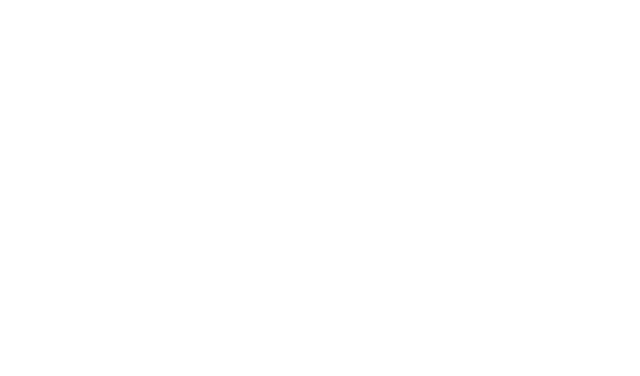
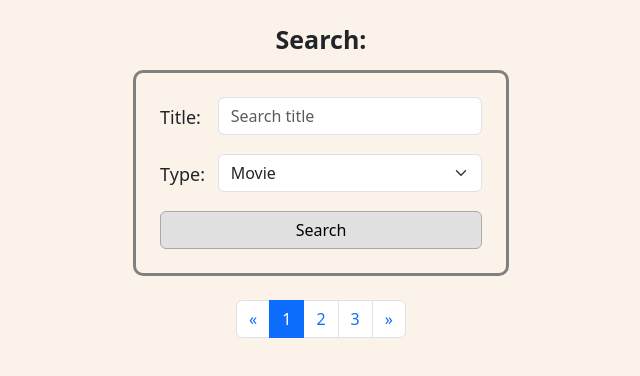
Before and after one commit to TyallevD/HomeWorks, a plain HTML site: page JavaScript/HomeWork_6_exam/index.html in a window 1280 px wide. Shown: the whole page, without its empty margins (319-959 px from the left). Drawn offline with nearby package versions, Linux system fonts and the light colour scheme.

Commit message:
JavaScript HomeWork_6 started

```diff
--- a/JavaScript/HomeWork_6_exam/assets/css/style.scss
+++ b/JavaScript/HomeWork_6_exam/assets/css/style.scss
@@ -0,0 +1,48 @@
+body {
+    background-color: #fbf2e9;
+}
+
+.search-container {
+    display: flex;
+    width: 400px;
+    align-items: center;
+    justify-content: center;
+    flex-wrap: wrap;
+
+    .head {
+        display: flex;
+
+        h1 {
+            font-size: 25px;
+            font-weight: 600;
+
+        }
+    }
+
+    .search-form {
+        border: 3px solid grey;
+        border-radius: 10px;
+        font-size: 18px;
+    }
+
+    .search-button {
+        display: flex;
+        width: 100%;
+        justify-content: center;
+        background-color: #e1e1e1;
+        border-color: #a8a9a9;
+        color: black;
+
+        &:hover {
+            background-color: darken($color: #e1e1e1, $amount: 20%);
+        }
+
+        &:active {
+            background-color: darken($color: #e1e1e1, $amount: 20%);
+            border-color: darken($color: #a8a9a9, $amount: 20%);
+        }
+    }
+}
+*{
+    user-select: none;
+}
--- a/JavaScript/HomeWork_6_exam/assets/script/script.js
+++ b/JavaScript/HomeWork_6_exam/assets/script/script.js
@@ -0,0 +1 @@
+//http://www.omdbapi.com/?apikey=be8fee90&i=tt3896198
--- a/JavaScript/HomeWork_6_exam/index.html
+++ b/JavaScript/HomeWork_6_exam/index.html
@@ -1,13 +1,65 @@
 <!DOCTYPE html>
 <html lang="en">
+
 <head>
     <meta charset="UTF-8">
     <meta name="viewport" content="width=device-width, initial-scale=1.0">
-    <title>Document</title>
+    <title>HomeWork6</title>
+    <link href="https://cdn.jsdelivr.net/npm/bootstrap@5.3.7/dist/css/bootstrap.min.css" rel="stylesheet"
+        integrity="sha384-LN+7fdVzj6u52u30Kp6M/trliBMCMKTyK833zpbD+pXdCLuTusPj697FH4R/5mcr" crossorigin="anonymous">
     <link rel="stylesheet" href="./assets/css/style.css">
 </head>
+
 <body>
+    <div class="search-container my-3 mx-auto">
+        <div class="head p-2">
+            <h1 class="m-0">Search:</h1>
+        </div>
+        <form name="search-form" class="search-form my-2 p-4">
+            <div class="row mb-3">
+                <label for="searchTitle" class="col-sm-2 col-form-label">Title:</label>
+                <div class="col-sm-10">
+                    <input id="searchTitle" type="text" class="form-control" placeholder="Search title">
+                </div>
+            </div>
+            <div class="row mb-3">
+                <label for="selectType" class="col-sm-2 col-form-label">Type:</label>
+                <div class="col-sm-10">
+                    <select id="selectType" class="form-select">
+                        <option>Movie</option>
+                        <option>Series</option>
+                        <option>Episode</option>
+                    </select>
+                </div>
+            </div>
+            <button type="submit" class="btn btn-primary search-button">Search</button>
+        </form>
+    </div>
 
+
+    <nav>
+        <ul class="pagination justify-content-center">
+            <li class="page-item">
+                <a class="page-link" href="#" aria-label="First">
+                    <span aria-hidden="true">&laquo;</span>
+                </a>
+            </li>
+            <li class="page-item active"><a class="page-link" href="#" aria-current="page">1</a></li>
+            <li class="page-item"><a class="page-link" href="#">2</a></li>
+            <li class="page-item"><a class="page-link" href="#">3</a></li>
+            <li class="page-item">
+                <a class="page-link" href="#" aria-label="Last">
+                    <span aria-hidden="true">&raquo;</span>
+                </a>
+            </li>
+        </ul>
+    </nav>
+
+
+    <script src="https://cdn.jsdelivr.net/npm/bootstrap@5.3.7/dist/js/bootstrap.bundle.min.js"
+        integrity="sha384-ndDqU0Gzau9qJ1lfW4pNLlhNTkCfHzAVBReH9diLvGRem5+R9g2FzA8ZGN954O5Q"
+        crossorigin="anonymous"></script>
     <script src="./assets/script/script.js"></script>
 </body>
+
 </html>
```
Also changed, not shown: JavaScript/HomeWork_6_exam/assets/css/style.css, 1 other file.
